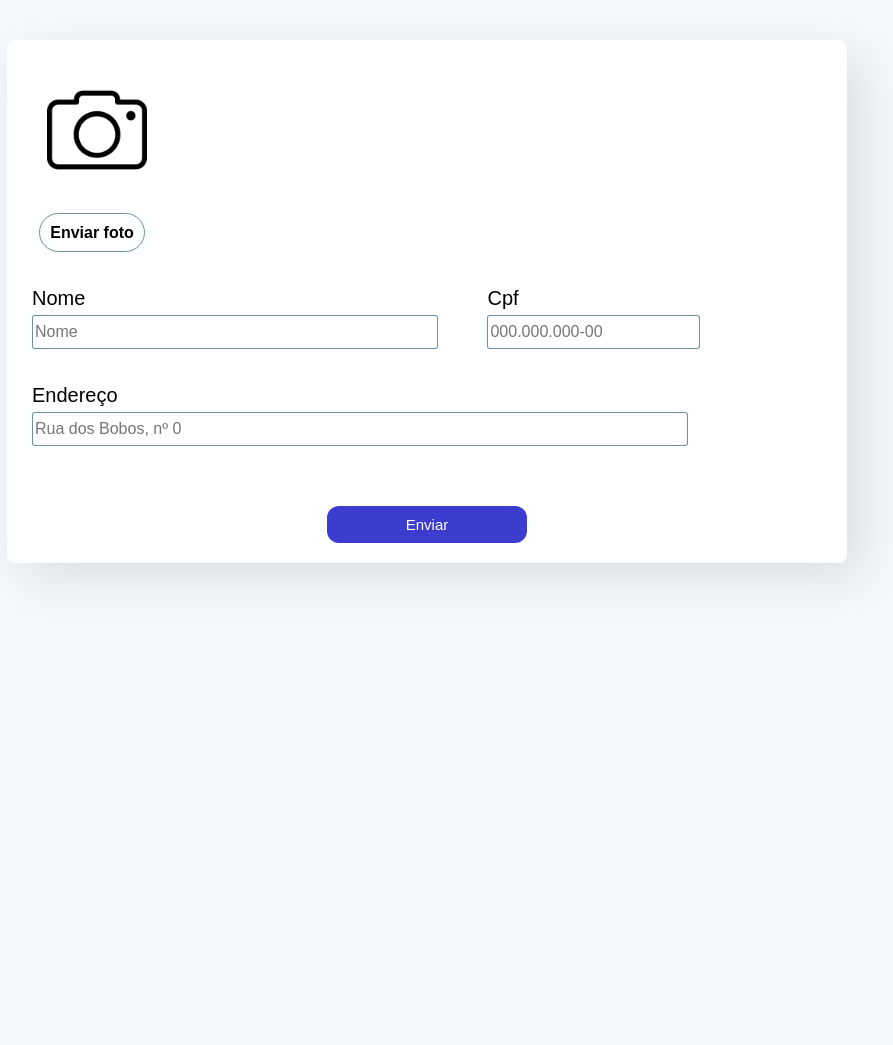
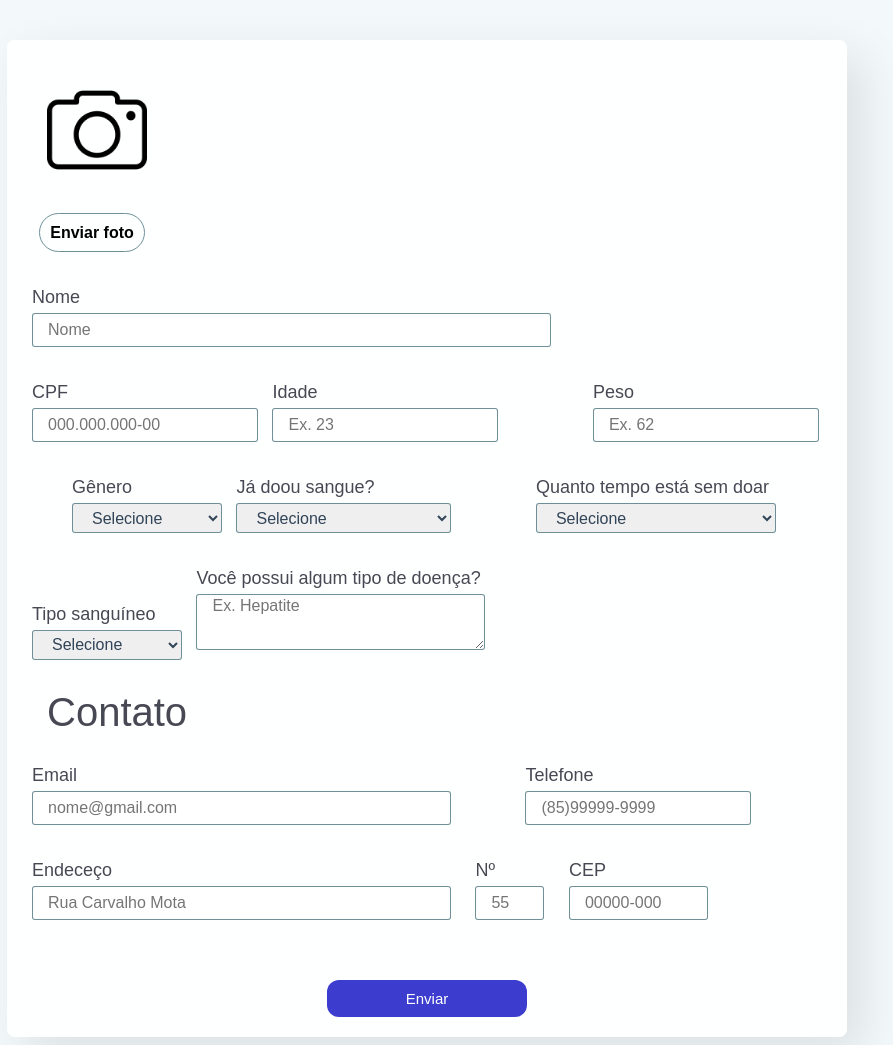
Before and after one commit to ismaelgomesdev/Formulario, a plain HTML site: page index.html in a window 1280 px wide. Shown: the whole page, without its empty margins (213-1106 px from the left). Before the commit the page ends 800 px from the top, so only its background shows below. Drawn offline with nearby package versions, Linux system fonts and the light colour scheme.

Commit message:
formulario quase pronto

```diff
--- a/estilo.css
+++ b/estilo.css
@@ -54,9 +54,17 @@ div.form-box input {
     border-radius: 3px;
     border: 1px solid rgba(102, 137, 146, 0.938);
     height: 30px;
-    color: black;
     font-size: 16px;
     outline: none;
+    transition: 0.3s;
+    padding-left: 15px;
+    color: #314458;
+    font-family: 'Poppins', sans-serif;
+}
+
+div.form-box input:focus {
+    border-color: dodgerblue;
+    box-shadow: 0 0 8px 0 dodgerblue;
 }
 
 div.form-box label,
@@ -65,17 +73,86 @@ div.form-box input {
 }
 
 div.form-box label {
-    font-size: 20px;
+    font-size: 18px;
     padding-bottom: 5px;
+    font-family: 'Poppins', sans-serif;
+    color: #464953;
+    font-weight: 400;
 }
 
 div.form-box input#nome {
+    width: 500px;
+    margin-right: 40px;
+}
+
+div.form-box input#idade {
+    margin-right: 80px;
+}
+
+div.form-box div#select-genero {
+    margin-left: 40px;
+}
+
+div.form-box select#doacao {
+    width: 215px;
+    margin-right: 70px;
+}
+
+div.form-box select#tempo-doacao {
+    width: 240px;
+    margin-right: 20px;
+}
+
+div.form-box select {
+    border: 0;
+    border-radius: 3px;
+    border: 1px solid rgba(102, 137, 146, 0.938);
+    height: 30px;
+    font-size: 16px;
+    color: #314458;
+    font-family: 'Poppins', sans-serif;
+    padding-left: 15px;
+    width: 150px;
+    outline: none;
+}
+
+div.form-box textarea#textarea-doenca {
+    border: 0;
+    border-radius: 3px;
+    border: 1px solid rgba(102, 137, 146, 0.938);
+    height: 50px;
+    width: 270px;
+    font-size: 16px;
+    outline: none;
+    transition: 0.3s;
+    padding-left: 15px;
+    color: #314458;
+    font-family: 'Poppins', sans-serif;
+}
+
+div.form-box label#contatos {
+    font-size: 40px;
+    margin-left: 20px;
+    margin-bottom: 20px;
+}
+
+div.form-box input#email {
     width: 400px;
-    margin-right: 35px;
+    margin-right: 60px;
 }
 
 div.form-box input#endereco {
-    width: 650px;
+    width: 400px;
+    margin-right: 10px;
+}
+
+div.form-box input#numero {
+    width: 50px;
+    margin-right: 10px;
+}
+
+div.form-box input#cep {
+    width: 120px;
 }
 
 input[type='submit'] {
@@ -91,6 +168,7 @@ input[type='submit'] {
     padding: 10px;
     cursor: pointer;
     transition: 0.25s;
+    outline: none;
 }
 
 input[type='submit']:hover {
--- a/index.html
+++ b/index.html
@@ -19,6 +19,13 @@
             myFile.readAsDataURL(event.target.files[0])
         };
     </script>
+    <script>
+        function verificar() {
+            let nome = document.getElementById('nome').value
+            window.alert(nome)
+
+        }
+    </script>
 
     <form action="index.html" id="formulario" method="POST">
         <div id="img">
@@ -38,17 +45,120 @@
         </div>
         <div class="form-dados">
             <div class="form-box">
-                <label for="cpf">Cpf</label>
+                <label for="cpf">CPF</label>
                 <input type="number" id="cpf" placeholder="000.000.000-00">
             </div>
         </div>
         <div class="form-dados">
             <div class="form-box">
-                <label for="endereço">Endereço</label>
-                <input type="text" id="endereco" placeholder="Rua dos Bobos, nº 0">
+                <label for="idade">Idade</label>
+                <input type="text" id="idade" placeholder="Ex. 23">
             </div>
         </div>
-        <input type="submit" value="Enviar">
+        <div class="form-dados">
+            <div class="form-box">
+                <label for="peso">Peso</label>
+                <input type="number" id="peso" placeholder="Ex. 62">
+            </div>
+        </div>
+        <div class="form-dados">
+            <div class="form-box">
+                <div id="select-genero">
+                    <label for="genero">Gênero</label>
+                    <select id="genero">
+                        <option value="selecione">Selecione</option>
+                        <option value="masc">Masculino</option>
+                        <option value="fem">Feminino</option>
+                        <option value="outros">Outros</option>
+                    </select>
+                </div>
+            </div>
+        </div>
+        <div class="form-dados">
+            <div class="form-box">
+                <div id="select-doacao">
+                    <label for="doacao">Já doou sangue?</label>
+                    <select id="doacao">
+                        <option value="selecione">Selecione</option>
+                        <option value="sim">Sim</option>
+                        <option value="nao">Não</option>
+                    </select>
+                </div>
+            </div>
+        </div>
+        <div class="form-dados">
+            <div class="form-box">
+                <div id="select-tempo-doacao">
+                    <label for="tempo-doacao">Quanto tempo está sem doar</label>
+                    <select id="tempo-doacao">
+                        <option value="selecione">Selecione</option>
+                        <option value="mes1">1 mês</option>
+                        <option value="mes2">2 meses</option>
+                        <option value="mes3">3 meses</option>
+                        <option value="mes+">Mais</option>
+                    </select>
+                </div>
+            </div>
+        </div>
+        <div class="form-dados">
+            <div class="form-box">
+                <div id="select-tipo-sangue">
+                    <label for="tipo-sangue">Tipo sanguíneo</label>
+                    <select id="tipo-sangue">
+                        <option value="selecione">Selecione</option>
+                        <option value="a+">A+</option>
+                        <option value="a-">A-</option>
+                        <option value="b+">B+</option>
+                        <option value="b-">B-</option>
+                        <option value="ab+">AB+</option>
+                        <option value="ab-">AB-</option>
+                        <option value="o+">O+</option>
+                        <option value="o-">O-</option>
+                    </select>
+                </div>
+            </div>
+        </div>
+        <div class="form-dados">
+            <div class="form-box">
+                <label for="peso">Você possui algum tipo de doença?</label>
+                <textarea id="textarea-doenca" cols="30" rows="10" placeholder="Ex. Hepatite"></textarea>
+            </div>
+        </div>
+        <div class="form-box">
+            <label for="contatos" id="contatos">Contato</label>
+        </div>
+        <div class="form-dados">
+            <div class="form-box">
+                <label for="email">Email</label>
+                <input type="email" id="email" placeholder="nome@gmail.com">
+            </div>
+        </div>
+        <div class="form-dados">
+            <div class="form-box">
+                <label for="telefone">Telefone</label>
+                <input type="text" id="telefone" placeholder="(85)99999-9999">
+            </div>
+        </div>
+        <div class="form-dados">
+            <div class="form-box">
+                <label for="endereco">Endeceço</label>
+                <input type="text" id="endereco" placeholder="Rua Carvalho Mota">
+            </div>
+        </div>
+        <div class="form-dados">
+            <div class="form-box">
+                <label for="numero">Nº</label>
+                <input type="number" id="numero" placeholder="55">
+            </div>
+        </div>
+        <div class="form-dados">
+            <div class="form-box">
+                <label for="cep">CEP</label>
+                <input type="number" id="cep" placeholder="00000-000">
+            </div>
+        </div>
+
+        <input type="submit" value="Enviar" onclick="verificar()">
     </form>
 
 </body>
```
Also changed, not shown: do-utilizador.png (added).
